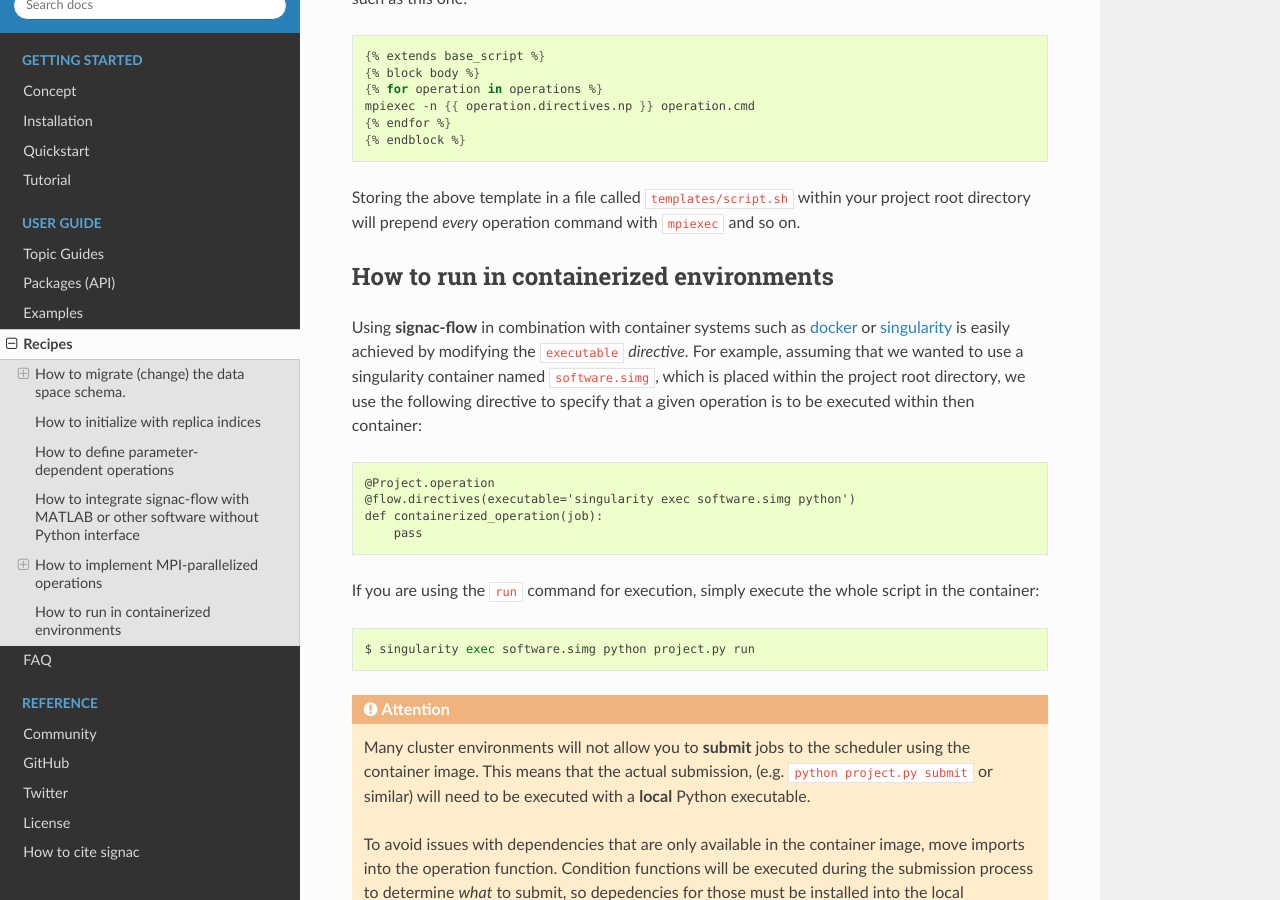
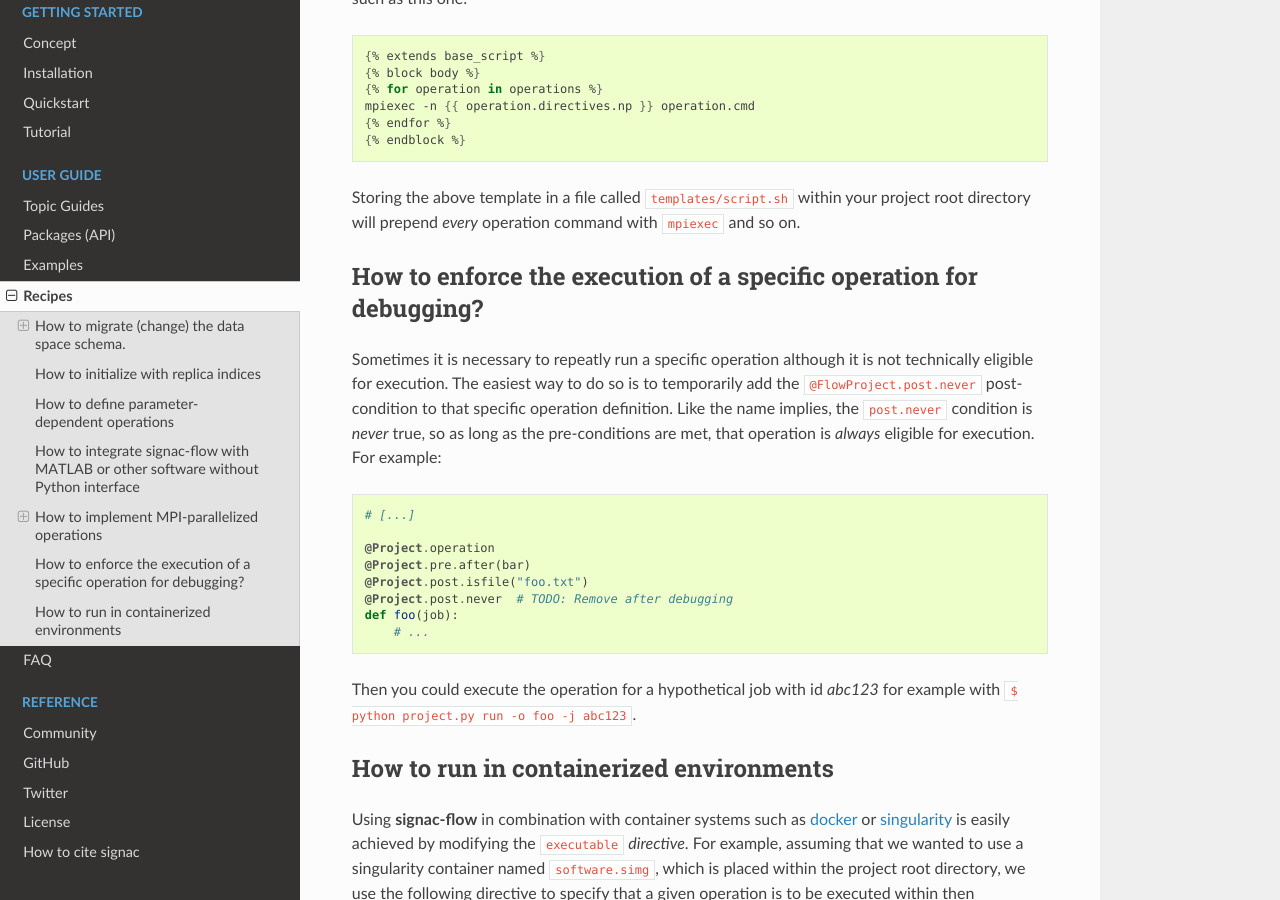
Before and after one commit to glotzerlab/signac-docs, a Sphinx documentation site: the page built from docs/source/recipes.rst, in a window 1280 px wide and 900 px high, scrolled down 5288 px. Built offline with Sphinx 7.4.7 and the Read the Docs theme 2.0.0, drawn with Linux system fonts in a browser that asks for light colours.

Commit message:
Add recipe for the use of the post.never condition.
The recipe shows how to use the post.never condition to
enforce eligibility for the execution for a specific
operation for debugging purposes.

```diff
--- a/docs/source/recipes.rst
+++ b/docs/source/recipes.rst
@@ -273,6 +273,26 @@
 
 Storing the above template in a file called ``templates/script.sh`` within your project root directory will prepend *every* operation command with ``mpiexec`` and so on.
 
+How to enforce the execution of a specific operation for debugging?
+===================================================================
+
+Sometimes it is necessary to repeatly run a specific operation although it is not technically eligible for execution.
+The easiest way to do so is to temporarily add the ``@FlowProject.post.never`` post-condition to that specific operation definition.
+Like the name implies, the ``post.never`` condition is *never* true, so as long as the pre-conditions are met, that operation is *always* eligible for execution.
+For example:
+
+.. code-block:: python
+
+    # [...]
+
+    @Project.operation
+    @Project.pre.after(bar)
+    @Project.post.isfile("foo.txt")
+    @Project.post.never  # TODO: Remove after debugging
+    def foo(job):
+        # ...
+
+Then you could execute the operation for a hypothetical job with id *abc123* for example with ``$ python project.py run -o foo -j abc123``.
 
 How to run in containerized environments
 ========================================
```
